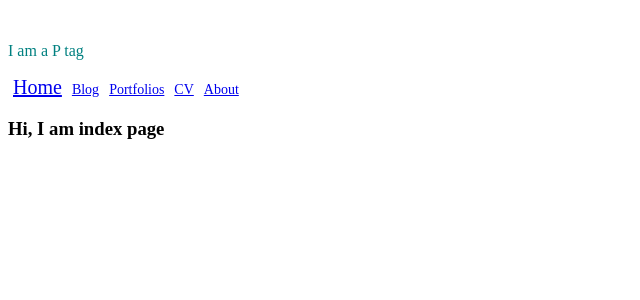
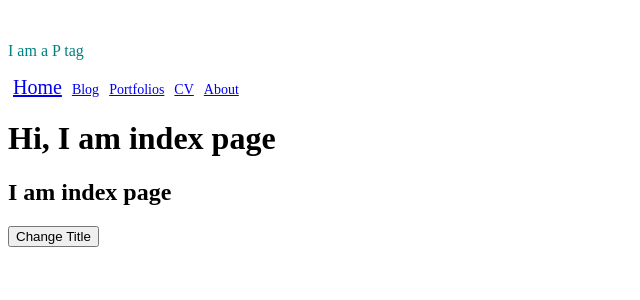
Before and after one commit to revdfdev/my-blog, a Next.js app: page / in a window 1280 px wide. Shown: the top 300 px of the page, without its empty margins (0-640 px from the left). Built offline with nearby package versions, Linux system fonts and the light colour scheme.

Commit message:
Component lifecycles and more

```diff
--- /dev/null
+++ b/components/SuperComponent.js
@@ -0,0 +1,31 @@
+/**
+ * @Author: webcubic3
+ * @Date:   2019-01-10T14:51:39+05:30
+ * @Last modified by:   webcubic3
+ * @Last modified time: 2019-01-11T16:55:32+05:30
+ */
+
+
+
+import React, { Component } from 'react';
+import BaseLayout from './layouts/BaseLayout'
+
+export default class SuperCoponent extends Component {
+
+  constructor() {
+    super()
+    this.someVariable = "Just some variable"
+  }
+
+  alertName(title) {
+    alert(title)
+  }
+
+	render() {
+		return (
+			<BaseLayout>
+				<h1>I am Blogs page</h1>
+			</BaseLayout>
+		);
+	}
+}
--- a/pages/index.js
+++ b/pages/index.js
@@ -2,18 +2,59 @@
  * @Author: webcubic3
  * @Date:   2019-01-10T16:08:11+05:30
  * @Last modified by:   webcubic3
- * @Last modified time: 2019-01-10T17:28:41+05:30
+ * @Last modified time: 2019-01-11T17:04:44+05:30
  */
 
+import React, {Component} from 'react';
 import Header from '../components/shared/Header'
 import BaseLayout from '../components/layouts/BaseLayout'
+import SuperCoponent from '../components/SuperComponent'
 
-const Index = () => {
-	return (
-			<BaseLayout>
-					<h3>Hi, I am index page</h3>
-			</BaseLayout>
-	)
+class Index extends SuperCoponent {
+
+	constructor(props) {
+		debugger
+		super(props)
+		debugger
+		this.state = {
+			title: 'I am index page'
+		}
+		this.changeTitle = this.changeTitle.bind(this)
+		debugger
+		console.log("constructor")
+	}
+
+	changeTitle () {
+		this.setState(prevState => ({
+			title: prevState.title + " Update"
+		}))
+	}
+
+	componentDidMount() {
+		console.log("Component did mount")
+		debugger
+	}
+
+	componentDidUpdate() {
+		console.log("Component did update")
+	}
+
+
+	componentWillUnmount() {
+		console.log("component Will Unmount")
+	}
+
+	render() {
+		console.log("Render")
+		return (
+				<BaseLayout>
+						<h1>Hi, I am index page</h1>
+						<h2>{this.state.title}</h2>
+						<button onClick={this.changeTitle}>Change Title</button>
+				</BaseLayout>
+		)
+	}
+
 }
 
 
```
